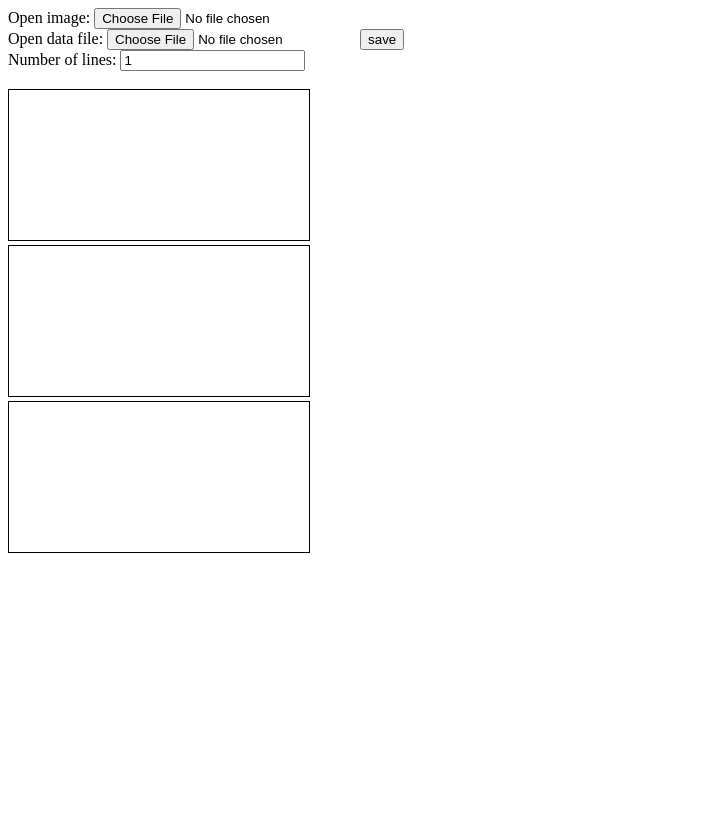
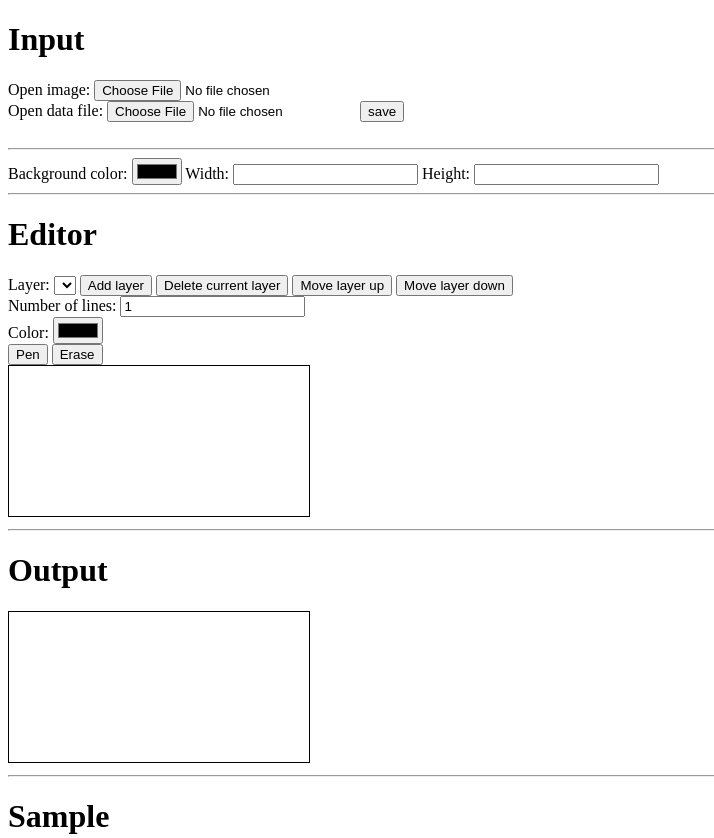
Before and after one commit to darkkcyan/earth-the-orbitless-planet, a website with bundled scripts: page tools/planet-surface-maker/index.html in a window 1280 px wide. Shown: the top 838 px of the page, without its empty margins (0-714 px from the left). Before the commit the page ends 800 px from the top, so only its background shows below. Built offline with nearby package versions, Linux system fonts and the light colour scheme.

Commit message:
Add more UIs for planet surface maker

```diff
--- a/tools/planet-surface-maker/index.html
+++ b/tools/planet-surface-maker/index.html
@@ -8,12 +8,34 @@
   </style>
 </head>
 <body>
+  <h1>Input</h1>
   Open image: <input type="file" id="image-input" accept="image/*" /><br>
   Open data file: <input type="file" id="data-input" /><button it="save">save</button><br>
+  <img id="image-file" />
+  <hr>
+  Background color: <input type="color" id="background-color"/>
+  Width: <input type="number" id="width" />
+  Height: <input type="number" id="height" />
+  <hr>
+  <h1>Editor</h1>
+  Layer:
+  <select id="layer"></select>
+  <button id="add-layer">Add layer</button>
+  <button id="del-layer">Delete current layer</button>
+  <button id="move-layer-up">Move layer up</button>
+  <button id="move-layer-down">Move layer down</button>
+  <br>
   Number of lines: <input type="number" id="numberoflines-input" value="1" min="1" step="1"/><br>
-  <img id="image-file" /><br>
-  <canvas id="input"></canvas><br>
-  <canvas id="output"></canvas><br>
+  Color: <input type="color" id="layer-color" /><br>
+  <button id="pen">Pen</button>
+  <button id="erase">Erase</button>
+  <br>
+  <canvas id="editor"></canvas>
+  <hr>
+  <h1>Output</h1>
+  <canvas id="output"></canvas>
+  <hr>
+  <h1>Sample</h1>
   <canvas id="sample"></canvas>
   <script src="../../build/tools/planet-surface-maker/main.js"></script>
 </body>
```
